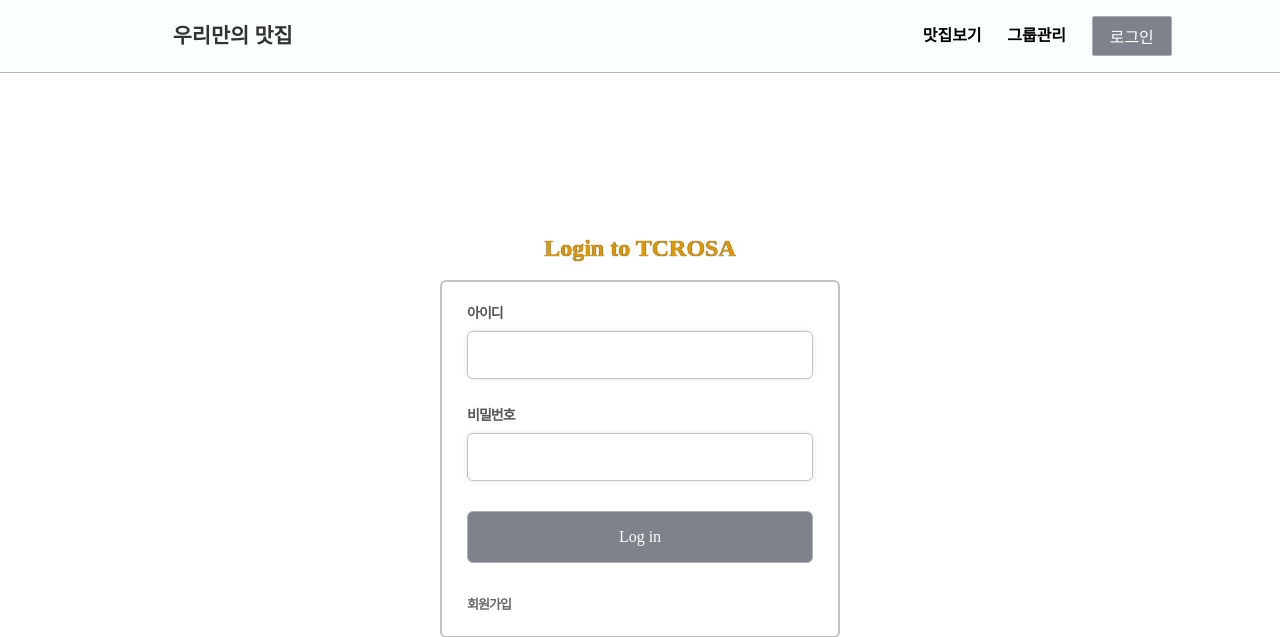
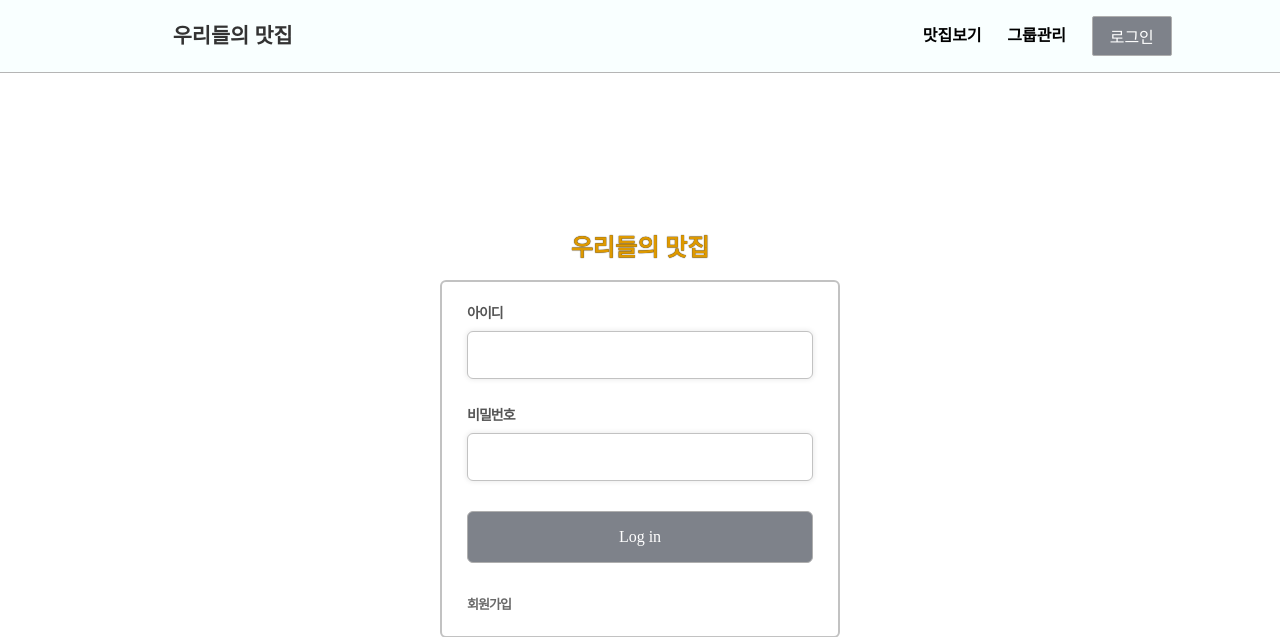
Before and after one commit to wkddntjr1123/db-project-our-restaurant, a Django app: page /user/login/ in a window 1280 px wide. Shown: the top 637 px of the page. Run offline with Django 3.2, Linux system fonts and the light colour scheme; some libraries are stand-ins or nearby versions.

Commit message:
title 수정

```diff
--- a/templates/base.html
+++ b/templates/base.html
@@ -4,7 +4,7 @@
     {% load static %}
     <meta charset="utf-8" />
     <meta http-equiv="X-UA-Compatible" content="IE=edge" />
-    <title>우리만의 맛집</title>
+    <title>우리들의 맛집</title>
     <meta name="viewport" content="width=device-width, initial-scale=1" />
     <!-- Noto Sans KR 폰트 -->
     <link rel="preconnect" href="https://fonts.googleapis.com" />
@@ -24,7 +24,7 @@
   <body>
     <header class="header header-show">
       <div class="logo pc">
-        <a href="/">우리만의 맛집</a>
+        <a href="/">우리들의 맛집</a>
       </div>
       <div class="search-box">
       </div>
--- a/templates/user/login.html
+++ b/templates/user/login.html
@@ -7,7 +7,7 @@
 
 {% block content %}
 <main class="auth-container">
-  <h2>Login to TCROSA</h2>
+  <h2>우리들의 맛집</h2>
   <div class="login-box">
     <form action="/user/login/" method="post" id="login-form">
       {% csrf_token %}
```
